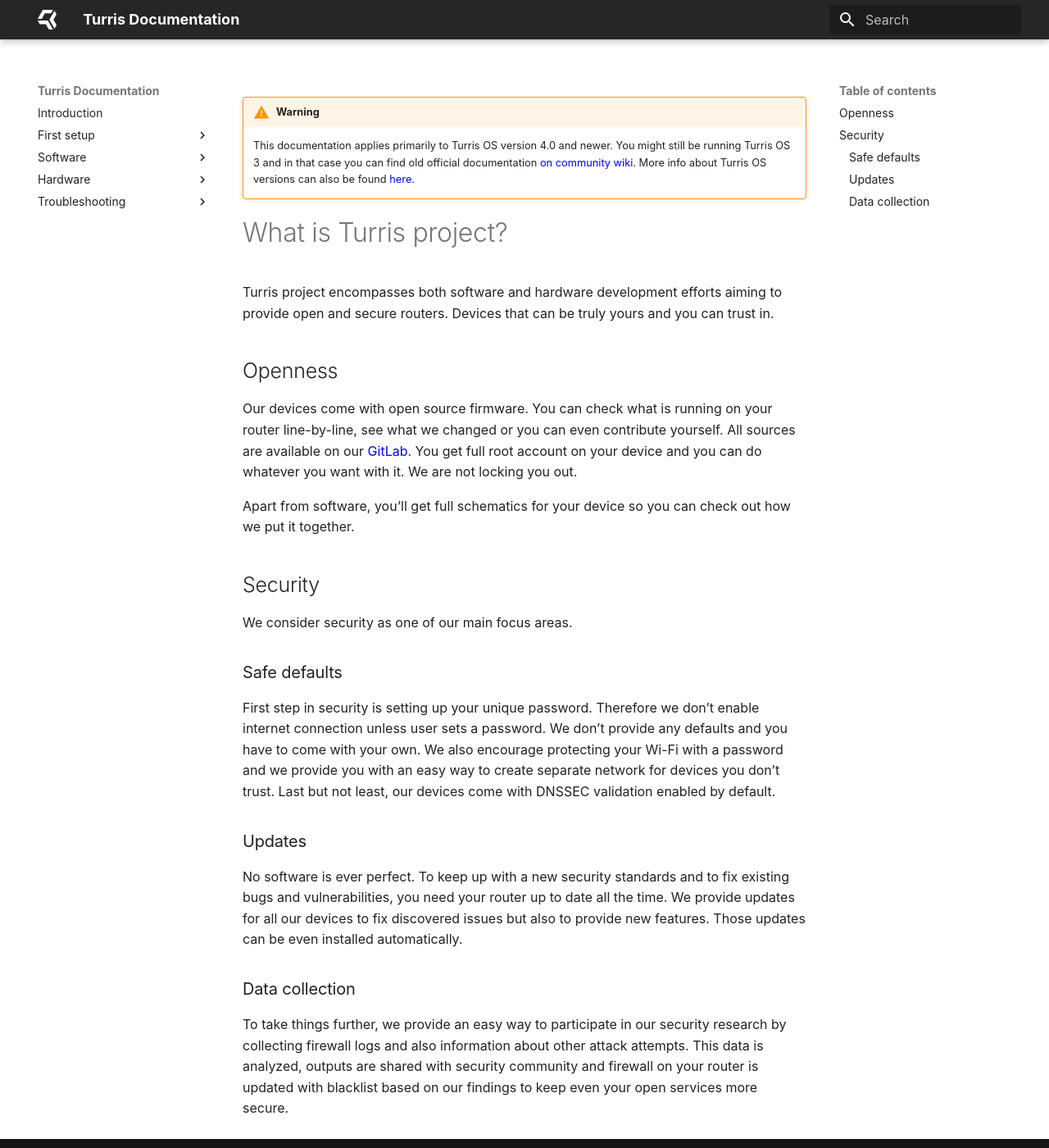
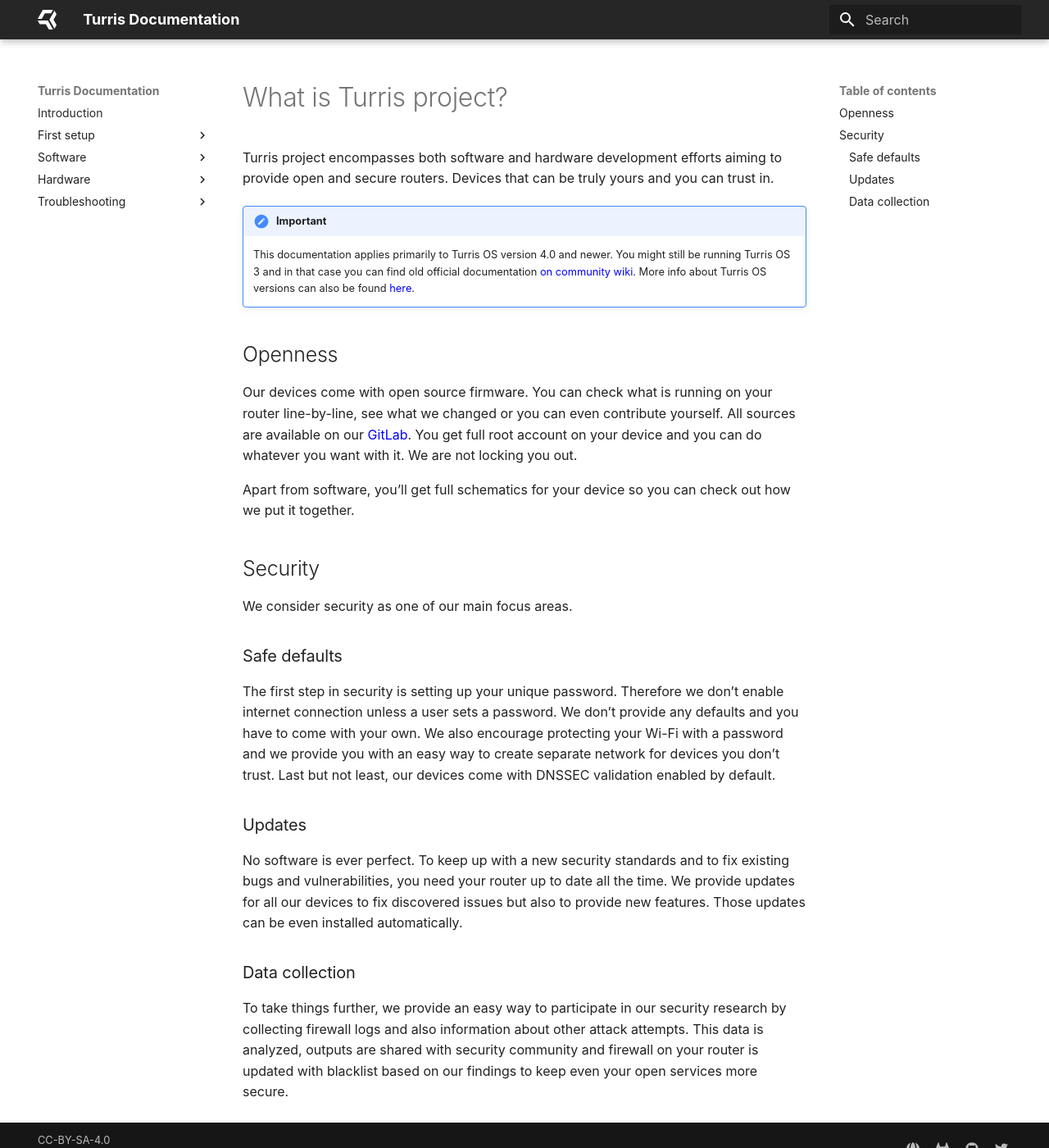
Before and after one commit to turris-cz/user-docs, an MkDocs documentation site: the page built from docs/index.md, in a window 1280 px wide and 1400 px high. Shown: the whole window at 82% size. Built offline with MkDocs 1.6.1 and Material for MkDocs 9.7.7, drawn with Linux system fonts in a browser that asks for light colours.

Commit message:
index: Swap warning for important note
It looks better with a green accent warning than with an orange one.
Also, that is a signal for user that something is relevant but not broken.

```diff
--- a/docs/index.md
+++ b/docs/index.md
@@ -1,21 +1,22 @@
-!!! warning
+# What is Turris project?
+
+Turris project encompasses both software and hardware development efforts aiming
+to provide open and secure routers. Devices that can be truly yours and you can
+trust in.
+
+!!! important
     This documentation applies primarily to Turris OS version 4.0 and newer. You
     might still be running Turris OS 3 and in that case you can find old official
     documentation [on community wiki](https://wiki.turris.cz/doc/en/howto/start).
     More info about Turris OS versions can also be found
     [here](basics/tos_versions.md).
 
-# What is Turris project?
-
-Turris project encompasses both software and hardware development efforts
-aiming to provide open and secure routers. Devices that can be truly yours and
-you can trust in.
-
 ## Openness
 
 Our devices come with open source firmware. You can check what is running on
-your router line-by-line, see what we changed or you can even contribute yourself. All
-sources are available on our [GitLab](https://gitlab.nic.cz/turris). You get full root account on your device
+your router line-by-line, see what we changed or you can even contribute
+yourself. All sources are available on our
+[GitLab](https://gitlab.nic.cz/turris). You get full root account on your device
 and you can do whatever you want with it. We are not locking you out.
 
 Apart from software, you'll get full schematics for your device so you can check
@@ -27,19 +28,19 @@
 
 ### Safe defaults
 
-First step in security is setting up your unique password. Therefore we don't enable
-internet connection unless user sets a password. We don't provide any
+The first step in security is setting up your unique password. Therefore we don't
+enable internet connection unless a user sets a password. We don't provide any
 defaults and you have to come with your own. We also encourage protecting your
-Wi-Fi with a password and we provide you with an easy way to create separate network
-for devices you don't trust. Last but not least, our devices come with DNSSEC
-validation enabled by default.
+Wi-Fi with a password and we provide you with an easy way to create separate
+network for devices you don't trust. Last but not least, our devices come with
+DNSSEC validation enabled by default.
 
 ### Updates
 
 No software is ever perfect. To keep up with a new security standards and to fix
-existing bugs and vulnerabilities, you need your router up to date all the
-time. We provide updates for all our devices to fix discovered issues but also
-to provide new features. Those updates can be even installed automatically.
+existing bugs and vulnerabilities, you need your router up to date all the time.
+We provide updates for all our devices to fix discovered issues but also to
+provide new features. Those updates can be even installed automatically.
 
 ### Data collection
 
```
